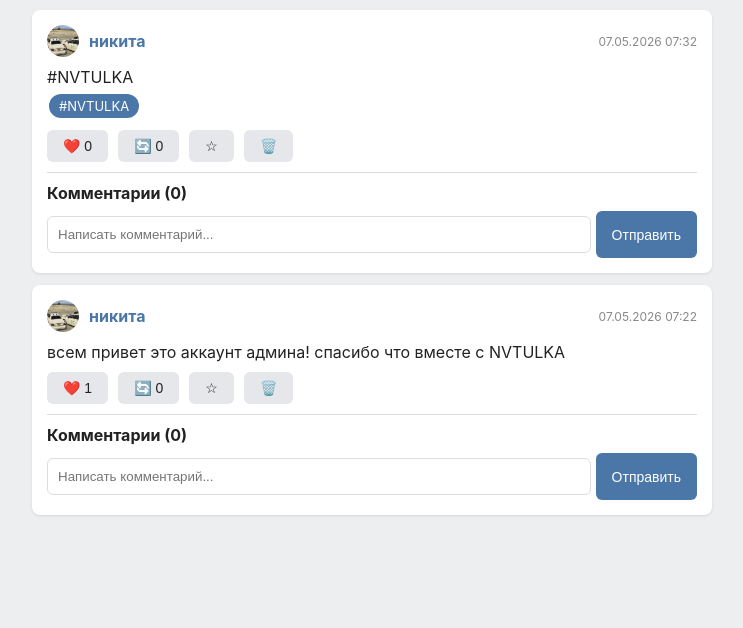
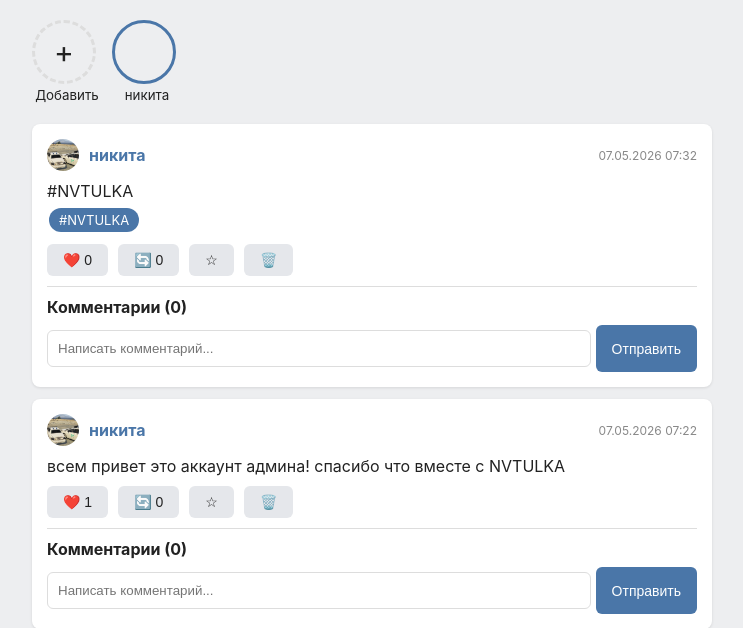
Before and after one commit to nekit122/NVTULKA, a Flask app: page /recommendations in a window 1280 px wide. Shown: the part 53-681 px from the top of the page, without its empty margins (268-1011 px from the left). Run offline with Flask 3, Linux system fonts and the light colour scheme; a user stored in the database is signed in; tables that the repository leaves empty hold one stand-in row (values such as "Sample post"); grey boxes are pictures that could not be loaded.

Commit message:
recommendations.html

```diff
--- a/socialsite/templates/recommendations.html
+++ b/socialsite/templates/recommendations.html
@@ -7,6 +7,27 @@
 </div>
 {% endblock %}
 {% block content %}
+
+<!-- Stories Bar -->
+<div class="stories-bar">
+    <div class="story-item" onclick="document.getElementById('storyModal').classList.add('active')">
+        <div class="story-add">+</div>
+        <small>Добавить</small>
+    </div>
+    {% for story in stories %}
+    <div class="story-item" onclick="viewStory({{ story.id }})">
+        <div class="story-ring">
+            {% if story.is_video %}
+                <video src="/static/uploads/{{ story.filename }}"></video>
+            {% else %}
+                <img src="/static/uploads/{{ story.filename }}">
+            {% endif %}
+        </div>
+        <small>{{ story.user.username }}</small>
+    </div>
+    {% endfor %}
+</div>
+
 {% if posts %}
     {% for post in posts %}
     <div class="card">
@@ -37,9 +58,7 @@
                 {% for img in post.images %}
                     {% set ext = img.filename.split('.')[-1].lower() %}
                     {% if ext in ['mp4', 'mov', 'avi'] %}
-                        <video controls style="max-width: 100%; max-height: 300px; border-radius: 8px;">
-                            <source src="/static/uploads/{{ img.filename }}" type="video/mp4">
-                        </video>
+                        <video controls style="max-width: 100%; max-height: 300px; border-radius: 8px;"><source src="/static/uploads/{{ img.filename }}" type="video/mp4"></video>
                     {% else %}
                         <img src="/static/uploads/{{ img.filename }}" style="max-width: 100%; max-height: 300px; border-radius: 8px;">
                     {% endif %}
@@ -49,12 +68,8 @@
 
         <div style="display: flex; gap: 10px; margin-top: 10px; align-items: center;">
             <button onclick="likePost({{ post.id }}, this)" class="btn btn-gray">❤️ {{ post.likes|length }}</button>
-            <form action="/repost/{{ post.id }}" method="post" style="display: inline;">
-                <button class="btn btn-gray">🔄 {{ post.reposts|length }}</button>
-            </form>
-            <button onclick="bookmarkPost({{ post.id }}, this)" class="btn btn-gray">
-                {% if post.id in bookmarks_ids %}⭐{% else %}☆{% endif %}
-            </button>
+            <form action="/repost/{{ post.id }}" method="post" style="display: inline;"><button class="btn btn-gray">🔄 {{ post.reposts|length }}</button></form>
+            <button onclick="bookmarkPost({{ post.id }}, this)" class="btn btn-gray">☆</button>
             {% if post.user_id == current_user.id %}
                 <form action="/delete_post/{{ post.id }}" method="post" style="display: inline;" onsubmit="return confirm('Удалить пост?');">
                     <button class="btn btn-gray">🗑️</button>
@@ -82,4 +97,10 @@
 {% else %}
     <div class="card" style="text-align: center;">Нет постов</div>
 {% endif %}
+
+<script>
+function viewStory(id) {
+    alert('Просмотр истории #' + id);
+}
+</script>
 {% endblock %}
```
